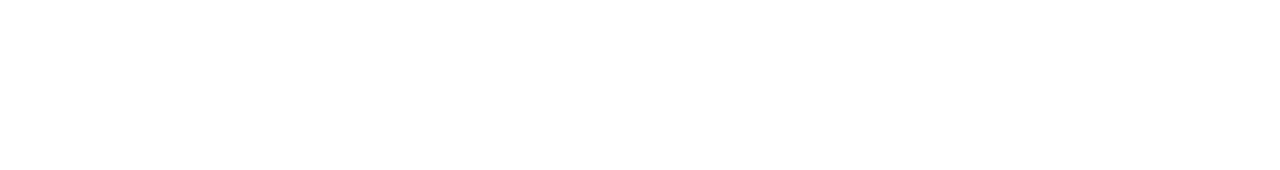
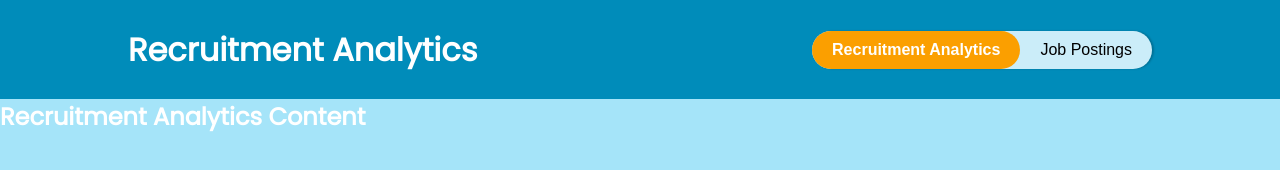
Before and after one commit to nivya-2/recruitment-analytics-dashboard, a plain HTML site: page RecruitmentAnalyticsDashboard/index.html in a window 1280 px wide. Drawn offline with nearby package versions, Linux system fonts and the light colour scheme.

Commit message:
feat:header

```diff
--- a/RecruitmentAnalyticsDashboard/index.html
+++ b/RecruitmentAnalyticsDashboard/index.html
@@ -5,15 +5,29 @@
     <meta name="viewport" content="width=device-width, initial-scale=1.0">
     <link rel="Stylesheet" href="style.css">
     <link href='https://fonts.googleapis.com/css?family=Poppins' rel='stylesheet'>
-    <script src="script.js"></script>
+    <script src="https://cdn.jsdelivr.net/npm/axios/dist/axios.min.js"></script>
     <title>Recruitment Analytics Dashboard</title>
 </head>
 <body>
-    <div class="dashboard-container">
-
-    </div>
-    <div class="job-postings-container">
-
-    </div>
+    <header>
+        <div class="header-container">
+            <h1 id="header-section-title">Recruitment Analytics</h1>
+            <div class="tab-container">
+                <button class="tab active" onclick="switchTab()">Recruitment Analytics</button>
+                <button class="tab jobpostings" onclick="switchTab()">Job Postings</button>
+            </div>
+        </div>
+    </header>
+    <article>
+        <div class="article-container">
+            <div id="recruitmentAnalytics">
+                <h2>Recruitment Analytics Content</h2>
+            </div>
+            <div id="jobPostings" class="hidden">
+                <h2>Job Postings Content</h2>
+            </div>
+        </div>
+    </article>
+    <script src="script.js"></script>
 </body>
 </html>
--- a/RecruitmentAnalyticsDashboard/script.js
+++ b/RecruitmentAnalyticsDashboard/script.js
@@ -0,0 +1,26 @@
+function switchTab() {
+    const analyticsDiv = document.getElementById("recruitmentAnalytics");
+    const jobPostingsDiv = document.getElementById("jobPostings");
+    const tabs = document.querySelectorAll(".tab");
+    const headerContainer = document.querySelector(".header-container");
+    const headerTitle = document.getElementById("header-section-title");
+    // Toggle visibility
+    analyticsDiv.classList.toggle("hidden");
+    jobPostingsDiv.classList.toggle("hidden");
+
+    // Toggle active tab
+    tabs.forEach(tab => tab.classList.toggle("active"));
+
+    // Update background colors based on visibility
+    if (!analyticsDiv.classList.contains("hidden")) {
+        headerTitle.innerText = "Recruitment Analytics";
+        document.body.style.backgroundColor = "#A5E4F9";  // Blue
+        headerContainer.style.backgroundColor = "#008cba";
+        document.querySelector(".jobpostings").style.backgroundColor = "#CBEDF9";
+    } else {
+        headerTitle.innerText = "Job Postings";
+        document.body.style.backgroundColor = "#FDD999";  // Orange
+        headerContainer.style.backgroundColor = "#FB9F00";
+        document.querySelector(".jobpostings").style.backgroundColor = "#008cba";
+    }
+}
--- a/RecruitmentAnalyticsDashboard/style.scss
+++ b/RecruitmentAnalyticsDashboard/style.scss
@@ -1,3 +1,54 @@
-body{
+* {
+    margin: 0;
+    padding: 0;
+    box-sizing: border-box;  /* Ensures padding/borders don't affect width */
+}
+
+body {
     font-family: 'Poppins';
+    color: white;
+    width: 100%;
+    background-color: #A5E4F9;
 }
+
+.header-container {
+    height: 30%;
+    transition: background-color 0.3s ease-in-out;
+    background-color: #008cba;
+    display: flex;
+    justify-content: space-between;
+    align-items: center;
+    padding:2% 10%;
+}
+
+h1 {
+    font-size: 2rem;
+}
+
+.tab-container {
+    display: inline-flex;
+    background: #CBEDF9;
+
+    border-radius: 30px;
+    box-shadow: 2px 0px 2px  rgba(0, 0, 0, 0.2);
+}
+
+.tab {
+    border: none;
+    background: none;
+    padding: 10px 20px;
+    cursor: pointer;
+    font-size: 1rem;
+    border-radius: 30px;
+    color: black;
+    transition: all 0.1s ease;
+}
+
+.tab.active {
+    background: #FB9F00;
+    color: white;
+    font-weight: bold;
+}
+.hidden {
+    display: none;
+}
```
Also changed, not shown: RecruitmentAnalyticsDashboard/style.css, 1 other file.
